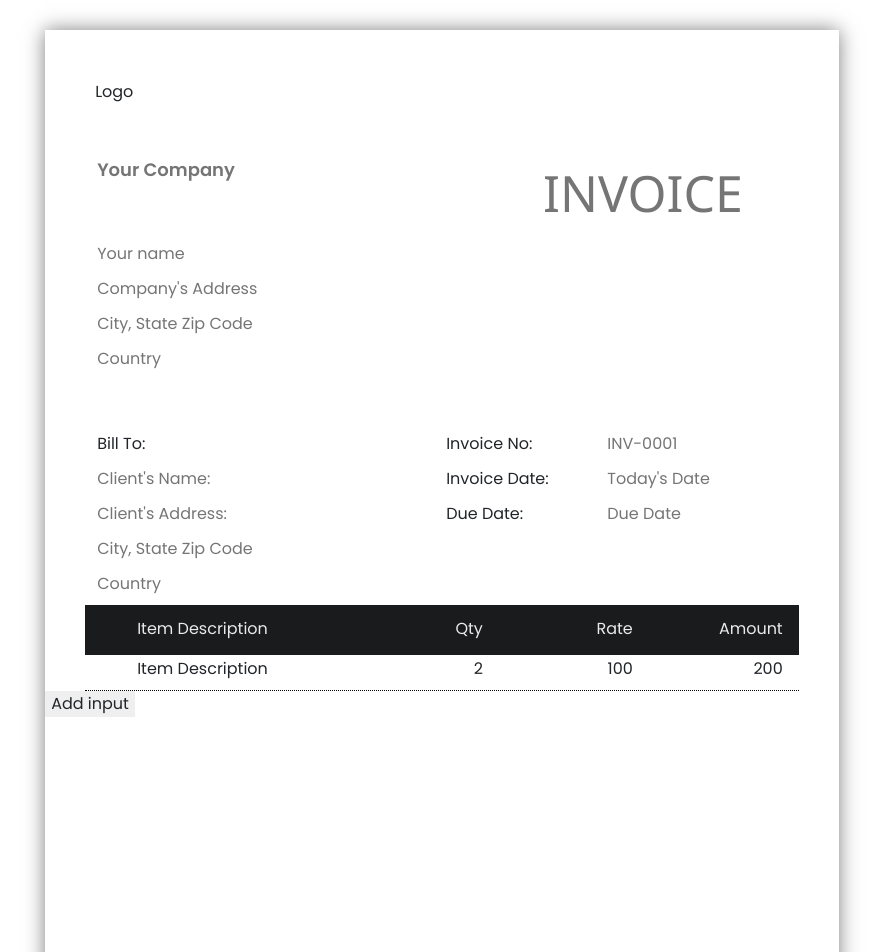
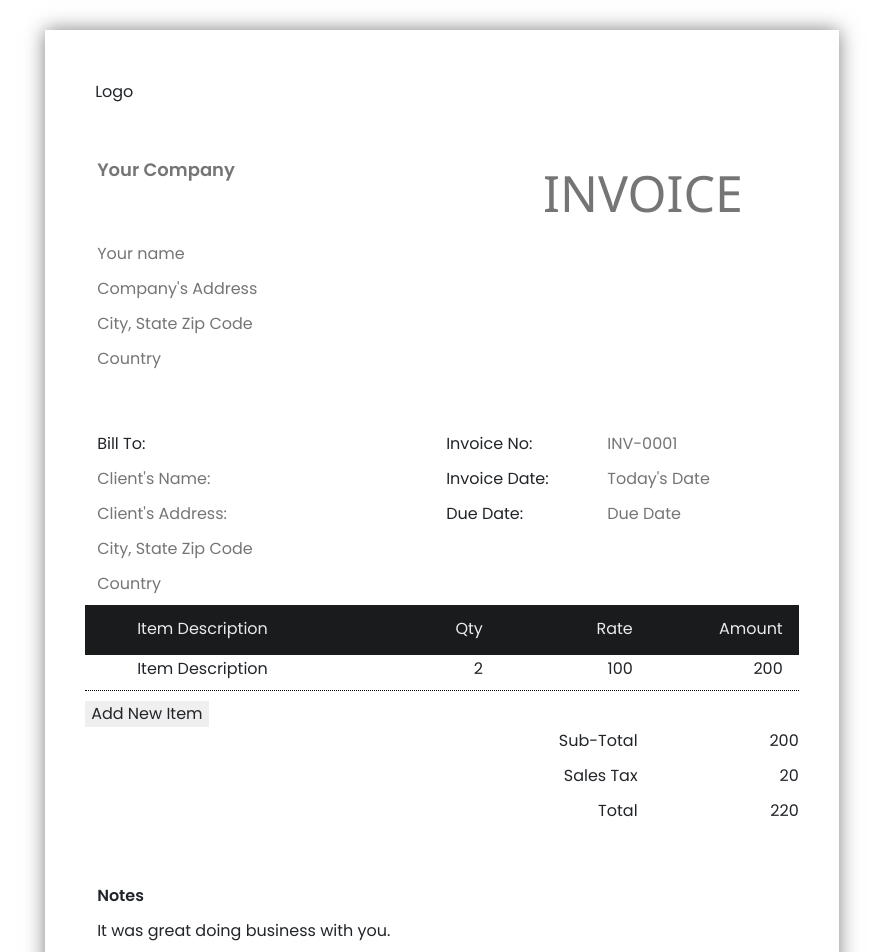
Before and after one commit to Peppu-Group/Peppu-books-frontend, a React (Vite) app: page /products/invoice in a window 1280 px wide. Shown: the top 952 px of the page, without its empty margins (198-1081 px from the left). Built offline with nearby package versions, Linux system fonts and the light colour scheme; what @react-pdf/renderer would draw is missing.

Commit message:
invoice seems complete

```diff
--- a/src/App.css
+++ b/src/App.css
@@ -1216,3 +1216,20 @@ li {
 .box-align-left {
     text-align: right;
 }
+
+.input-bttn {
+    margin:10px 40px 0 40px;
+}
+
+.mg {
+    margin-top: 50px;
+}
+
+.mb-xl  {
+    margin:0 40px 0 40px;
+    width: 85%;
+}
+
+.bd {
+    font-weight: bolder;
+}
--- a/src/Pages/Invoice.jsx
+++ b/src/Pages/Invoice.jsx
@@ -51,7 +51,7 @@ const TextArea = ({ className, placeholder, value, onChange }) => {
 
 }
 
-const Input = ({qty, rate}) => {
+const Input = ({ qty, rate }) => {
 
     return (
         <div className='box'>
@@ -79,7 +79,7 @@ const Invoice = () => {
     const [inputList, setInputList] = useState([]);
 
     const onAddBtnClick = event => {
-      setInputList(inputList.concat(<Input key={inputList.length} />));
+        setInputList(inputList.concat(<Input key={inputList.length} />));
     };
 
     return (
@@ -197,9 +197,81 @@ const Invoice = () => {
                         className='mb-sm align-right'
                     />
                 </div>
-                <Input/>
+                <Input />
                 {inputList}
-                <button onClick={onAddBtnClick}>Add input</button>
+                <div className='input-bttn'>
+                    <button onClick={onAddBtnClick}>Add New Item</button>
+                </div>
+                <div>
+                    <div >
+                        <TextArea
+                            className='mb-lg box-align-right'
+                        />
+                        <TextArea
+                            className='mb-sm box-align-left'
+                        />
+                        <TextArea
+                            value='Sub-Total'
+                            className='mb-sm box-align-left'
+                        />
+                        <TextArea
+                            value={200 || qty * rate}
+                            className='mb-sm box-align-left'
+                        />
+                    </div>
+                    <div >
+                        <TextArea
+                            className='mb-lg box-align-right'
+                        />
+                        <TextArea
+                            className='mb-sm box-align-left'
+                        />
+                        <TextArea
+                            value='Sales Tax'
+                            className='mb-sm box-align-left'
+                        />
+                        <TextArea
+                            value={20 || qty * rate}
+                            className='mb-sm box-align-left'
+                        />
+                    </div>
+                    <div >
+                        <TextArea
+                            className='mb-lg box-align-right'
+                        />
+                        <TextArea
+                            className='mb-sm box-align-left'
+                        />
+                        <TextArea
+                            value='Total'
+                            className='mb-sm box-align-left'
+                        />
+                        <TextArea
+                            value={220 || qty * rate}
+                            className='mb-sm box-align-left'
+                        />
+                    </div>
+                    <div className='mg notes'>
+                        <TextArea
+                            className='bd mb-xl'
+                            value={'Notes'}
+                        />
+                        <TextArea
+                            className='mb-xl'
+                            value={'It was great doing business with you.'}
+                        />
+                    </div>
+                    <div className='mg notes'>
+                        <TextArea
+                            className='bd mb-xl'
+                            value={'Terms & Conditions'}
+                        />
+                        <TextArea
+                            className='mb-xl'
+                            value={'Please make the payment by the due date.'}
+                        />
+                    </div>
+                </div>
             </div>
         </body>
 
```
